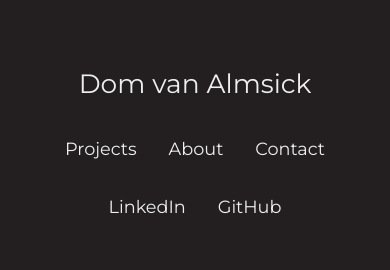
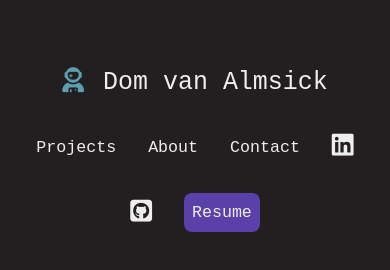
Before and after one commit to dominicva/css-sbx-v2, a website built with Parcel: page src/index.html in a window 390 px wide. Built offline with nearby package versions, Linux system fonts and the light colour scheme; a web font is replaced by a local one.

Commit message:
feat: mobile nav bar

```diff
--- a/src/index.html
+++ b/src/index.html
@@ -6,17 +6,37 @@
     <meta name="viewport" content="width=device-width, initial-scale=1.0" />
     <title>Dom van Almsick</title>
     <link rel="stylesheet" href="styles.css" />
+    <script
+      src="https://kit.fontawesome.com/8004cccadd.js"
+      crossorigin="anonymous"
+    ></script>
   </head>
   <body>
     <header>
       <nav>
         <ul>
-          <li><a href="#">Dom van Almsick</a></li>
+          <li>
+            <a href="#">
+              <span class="fa-solid fa-user-astronaut" id="logo"></span>
+              Dom van Almsick</a
+            >
+          </li>
           <li><a href="#">Projects</a></li>
           <li><a href="#">About</a></li>
           <li><a href="#">Contact</a></li>
-          <li><a href="#">LinkedIn</a></li>
-          <li><a href="#">GitHub</a></li>
+          <li>
+            <a href="#"
+              ><span class="fa-brands fa-linkedin" aria-hidden="true"></span
+              ><span class="sr-only">LinkedIn</span></a
+            >
+          </li>
+          <li>
+            <a href="#">
+              <span class="fa-brands fa-square-github" aria-hidden="true"></span
+              ><span class="sr-only">GitHub</span></a
+            >
+          </li>
+          <li><a href="#" class="button">Resume</a></li>
         </ul>
       </nav>
     </header>
--- a/src/styles.css
+++ b/src/styles.css
@@ -2,11 +2,12 @@
 
 :root {
   /* color palette */
-  --primary: #5c9eadff;
-  --secondary: #5941a9ff;
-  --black: #231f20ff;
-  --white: #eeeeeeff;
-  --accent: #ffafccff;
+  --primary: #5c9ead;
+  --secondary: #5941a9;
+  --black: #231f20;
+  --white: #eeeeee;
+  --accent: #ffafcc;
+  --accent-hot: #ff5666;
 
   /* font */
   --font-size: 1.3rem;
@@ -74,6 +75,16 @@ ol {
   margin: 0;
 }
 
+a {
+  color: var(--white);
+  text-decoration: none;
+}
+
+a:hover {
+  color: var(--accent-hot);
+}
+
+/* nav styles */
 nav {
   padding: 4rem 1rem;
 }
@@ -81,8 +92,16 @@ nav {
 nav ul {
   display: flex;
   justify-content: center;
+  align-items: center;
   gap: 2rem;
   flex-flow: row wrap;
+  font-family: var(--mono);
+}
+
+#logo {
+  font-size: 100%;
+  color: var(--primary);
+  margin-right: 0.25rem;
 }
 
 nav li {
@@ -95,12 +114,32 @@ nav li:first-child {
 }
 
 nav a {
-  color: var(--white);
-  text-decoration: none;
-  font-size: 85%;
+  font-size: 80%;
   display: block;
 }
 
-nav a:hover {
-  color: var(--accent);
+li [class*="fa-"] {
+  font-size: 150%;
+  color: var(--white);
 }
+
+li [class*="fa-"]:hover {
+  color: var(--accent-hot);
+}
+
+.button {
+  display: block;
+  background-color: var(--secondary);
+  padding: 0.5rem 0.5rem 0.35rem;
+  border-radius: 8px;
+  font-weight: 500;
+  transition: all 0.2s ease-out;
+  margin-top: -2px;
+}
+
+.button:hover {
+  /* padding: 0.55rem 0.55rem 0.4rem; */
+  color: var(--white);
+  background-color: var(--accent-hot);
+  transform: scale(1.05);
+}
```
